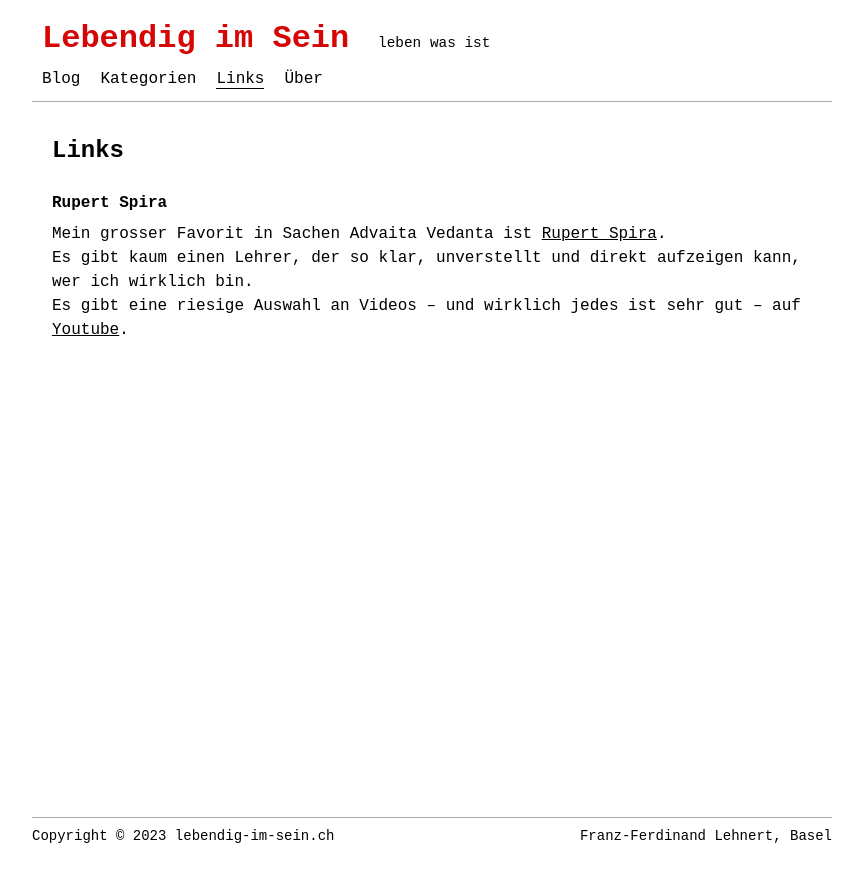
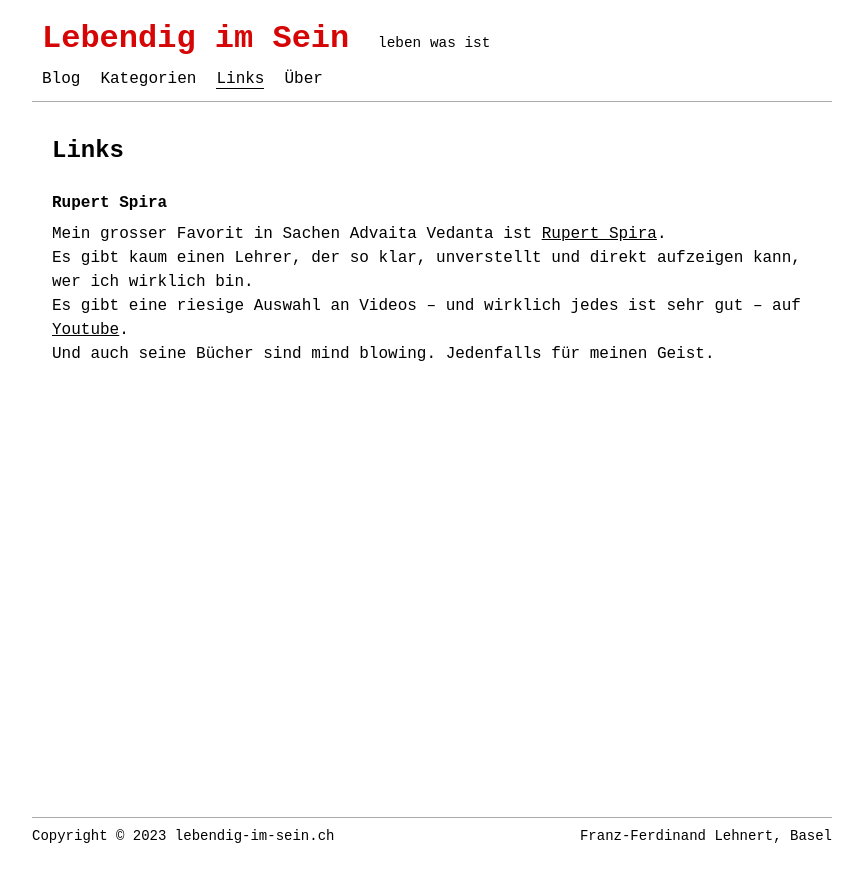
Before and after one commit to lebendigimsein/webpage, a Jekyll site: the page built from pages/links.md, in a window 1280 px wide. Shown: the top 882 px of the page, without its empty margins (208-1068 px from the left). Built offline with Jekyll 4.4.1, drawn with Linux system fonts in a browser that asks for light colours.

Commit message:
links changed

```diff
--- a/pages/links.md
+++ b/pages/links.md
@@ -8,3 +8,4 @@ permalink: /links
 Mein grosser Favorit in Sachen Advaita Vedanta ist [Rupert Spira](https://rupertspira.com){:target="_blank"}.
 Es gibt kaum einen Lehrer, der so klar, unverstellt und direkt aufzeigen kann, wer ich wirklich bin.
 Es gibt eine riesige Auswahl an Videos – und wirklich jedes ist sehr gut – auf [Youtube](https://www.youtube.com/@rupertspira){:target="_blank"}.
+Und auch seine Bücher sind mind blowing. Jedenfalls für meinen Geist.
```
